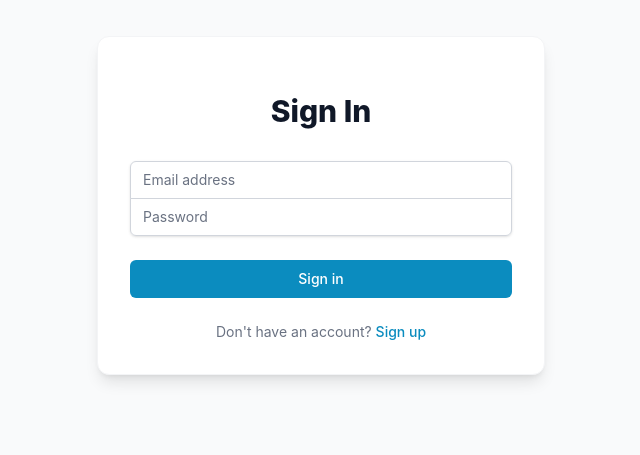
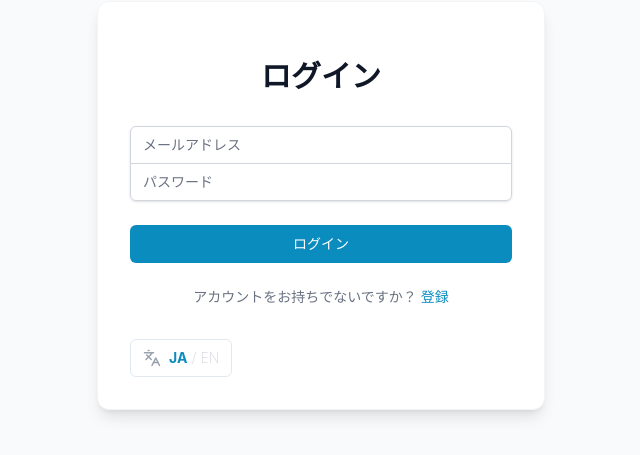
Before and after one commit to ticklon/tanavent, a React (Vite) app in the folder packages/app/: page /login in a window 1280 px wide. Shown: the part 195-650 px from the top of the page, without its empty margins (319-959 px from the left). Built offline with nearby package versions, Linux system fonts and the light colour scheme; no server answers; what hono would draw is missing.

Commit message:
feat: migrate to hybrid state management and add language toggle

```diff
--- a/packages/app/src/App.tsx
+++ b/packages/app/src/App.tsx
@@ -1,13 +1,7 @@
 import { useEffect } from "react";
+import { useTranslation } from "react-i18next";
 import { onAuthStateChanged } from "firebase/auth";
-import {
-    BrowserRouter,
-    Routes,
-    Route,
-    Navigate,
-    Outlet,
-    useNavigate,
-} from "react-router-dom";
+import { BrowserRouter, Routes, Route, Navigate, Outlet, useNavigate } from "react-router-dom";
 import { useAuthStore } from "./stores/authStore";
 import { useViewStore } from "./stores/viewStore";
 import { auth } from "./lib/firebase";
@@ -15,7 +9,7 @@ import { InventoryDetailModal } from "./features/inventory/components/InventoryD
 import { SignIn } from "./features/auth/routes/SignIn";
 import { SignUp } from "./features/auth/routes/SignUp";
 import "./app.css";
-import "./lib/i18n";
+import i18n from "./lib/i18n";
 import { OrganizationSelect } from "./features/organization/components/OrganizationSelect";
 import { OrganizationCreate } from "./features/organization/components/OrganizationCreate";
 import { OrganizationSettings } from "./features/organization/components/OrganizationSettings";
@@ -55,31 +49,15 @@ function AppRoutes() {
             <Route path="/signup" element={<SignUp />} />
 
             <Route element={<ProtectedRoute />}>
-                <Route
-                    path="/org/select"
-                    element={
-                        <OrganizationSelect onCreateClick={() => navigate("/org/create")} />
-                    }
-                />
-                <Route
-                    path="/org/create"
-                    element={
-                        <OrganizationCreate onBack={() => navigate("/org/select")} />
-                    }
-                />
+                <Route path="/org/select" element={<OrganizationSelect onCreateClick={() => navigate('/org/create')} />} />
+                <Route path="/org/create" element={<OrganizationCreate onBack={() => navigate('/org/select')} />} />
 
                 <Route element={<OrgRequiredRoute />}>
                     <Route element={<MainLayoutWrapper />}>
                         <Route path="/" element={<RootRedirect />} />
                         <Route path="/settings" element={<OrganizationSettings />} />
-                        <Route
-                            path="/sections/:sectionId"
-                            element={<Navigate to="inventory" replace />}
-                        />
-                        <Route
-                            path="/sections/:sectionId/:view"
-                            element={<SectionDashboard />}
-                        />
+                        <Route path="/sections/:sectionId" element={<Navigate to="inventory" replace />} />
+                        <Route path="/sections/:sectionId/:view" element={<SectionDashboard />} />
                     </Route>
                 </Route>
             </Route>
@@ -90,12 +68,20 @@ function AppRoutes() {
 }
 
 function App() {
+  const { language } = useViewStore();
   const {
     setUser,
     user: authUser,
     isLoading: isAuthLoading,
     setLoading,
   } = useAuthStore();
+
+  // Sync i18n with store
+  useEffect(() => {
+    if (i18n.language !== language) {
+      i18n.changeLanguage(language);
+    }
+  }, [language]);
 
   useEffect(() => {
     const unsubscribe = onAuthStateChanged(auth, (currentUser) => {
--- a/packages/app/src/features/auth/components/AuthLayout.tsx
+++ b/packages/app/src/features/auth/components/AuthLayout.tsx
@@ -1,5 +1,6 @@
-
-import { ReactNode } from 'react';
+import { ReactNode } from "react";
+import { useViewStore } from "../../../stores/viewStore";
+import { Languages } from "lucide-react";
 
 interface AuthLayoutProps {
     children: ReactNode;
@@ -7,6 +8,12 @@ interface AuthLayoutProps {
 }
 
 export const AuthLayout = ({ children, title }: AuthLayoutProps) => {
+    const { language, changeLanguage } = useViewStore();
+    const handleLanguageToggle = () => {
+        const nextLang = language === "ja" ? "en" : "ja";
+        changeLanguage(nextLang);
+    };
+
     return (
         <div className="min-h-screen flex items-center justify-center bg-gray-50 py-12 px-4 sm:px-6 lg:px-8">
             <div className="max-w-md w-full space-y-8 bg-white p-8 rounded-xl shadow-lg border border-gray-100">
@@ -16,6 +23,33 @@ export const AuthLayout = ({ children, title }: AuthLayoutProps) => {
                     </h2>
                 </div>
                 {children}
+                <button
+                    onClick={handleLanguageToggle}
+                    className="flex items-center justify-center gap-2 px-3 py-2 text-sm font-bold text-gray-700 bg-white border border-border rounded-md hover:bg-gray-50 transition"
+                >
+                    <Languages size={18} className="text-gray-400" />
+                    <div className="flex items-center gap-1">
+                        <span
+                            className={
+                                language === "ja"
+                                    ? "text-tanavent-blue"
+                                    : "text-gray-300 font-extralight"
+                            }
+                        >
+                            JA
+                        </span>
+                        <span className="text-gray-200 font-normal">/</span>
+                        <span
+                            className={
+                                language === "en"
+                                    ? "text-tanavent-blue"
+                                    : "text-gray-300 font-extralight"
+                            }
+                        >
+                            EN
+                        </span>
+                    </div>
+                </button>
             </div>
         </div>
     );
```
Also changed, not shown: packages/app/src/features/auth/routes/SignIn.tsx (+32 -23 lines). Lines whose indentation alone changed are shown as unchanged.
